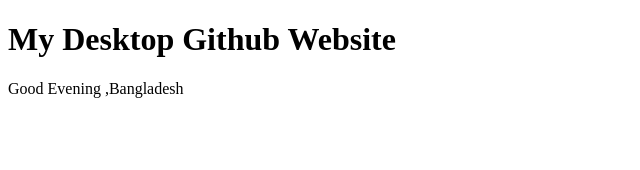
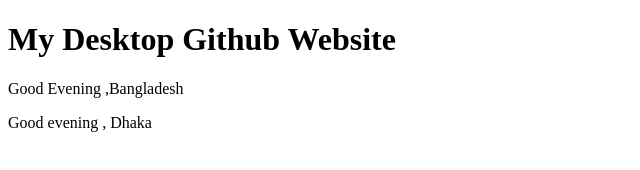
Before and after one commit to mrshanto029/my-second-website, a plain HTML site: page index.html in a window 1280 px wide. Shown: the whole page, without its empty margins (0-640 px from the left). Drawn offline with Linux system fonts and the light colour scheme.

Commit message:
Update index.html

```diff
--- a/index.html
+++ b/index.html
@@ -9,6 +9,7 @@
     <h1>My Desktop Github Website</h1>
     <div>
         <p>Good Evening ,Bangladesh</p>
+        <p>Good evening , Dhaka</p>
     </div>
 </body>
 </html>
```
